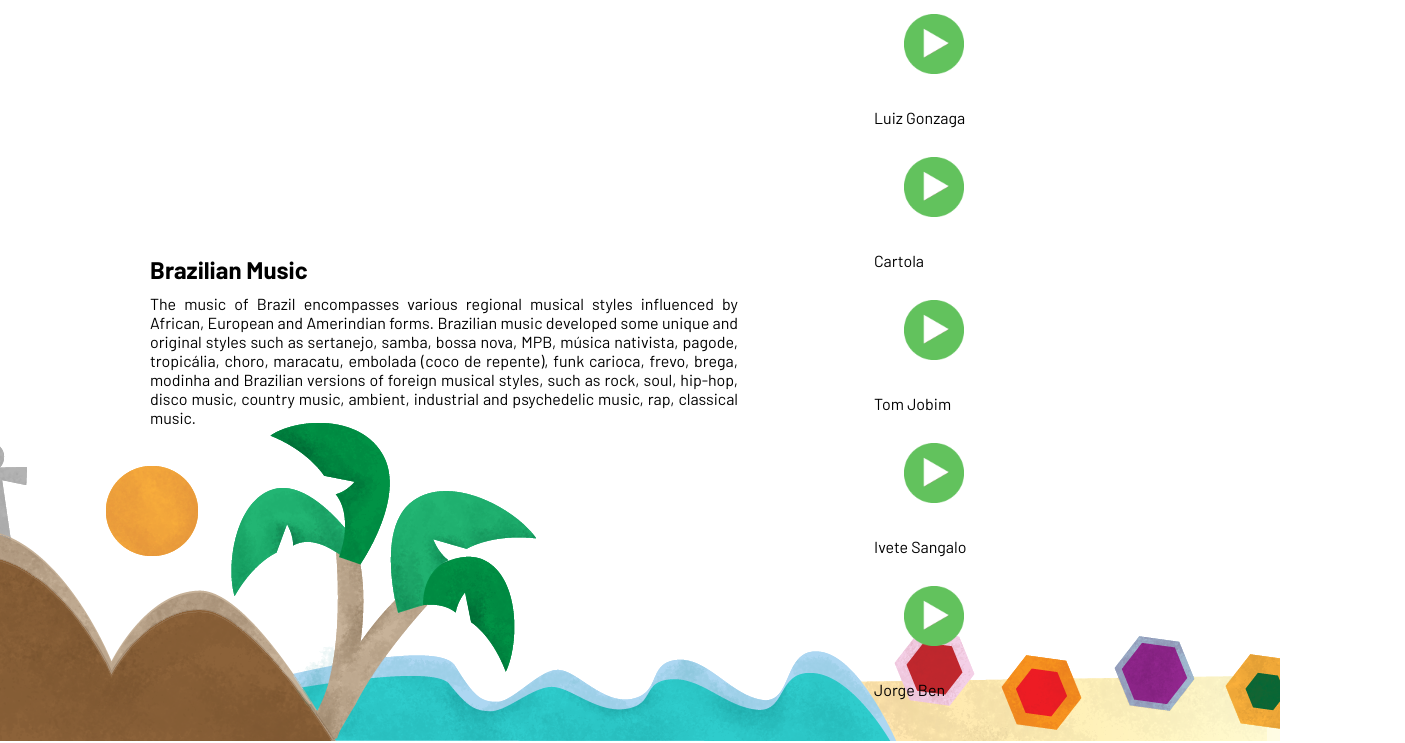
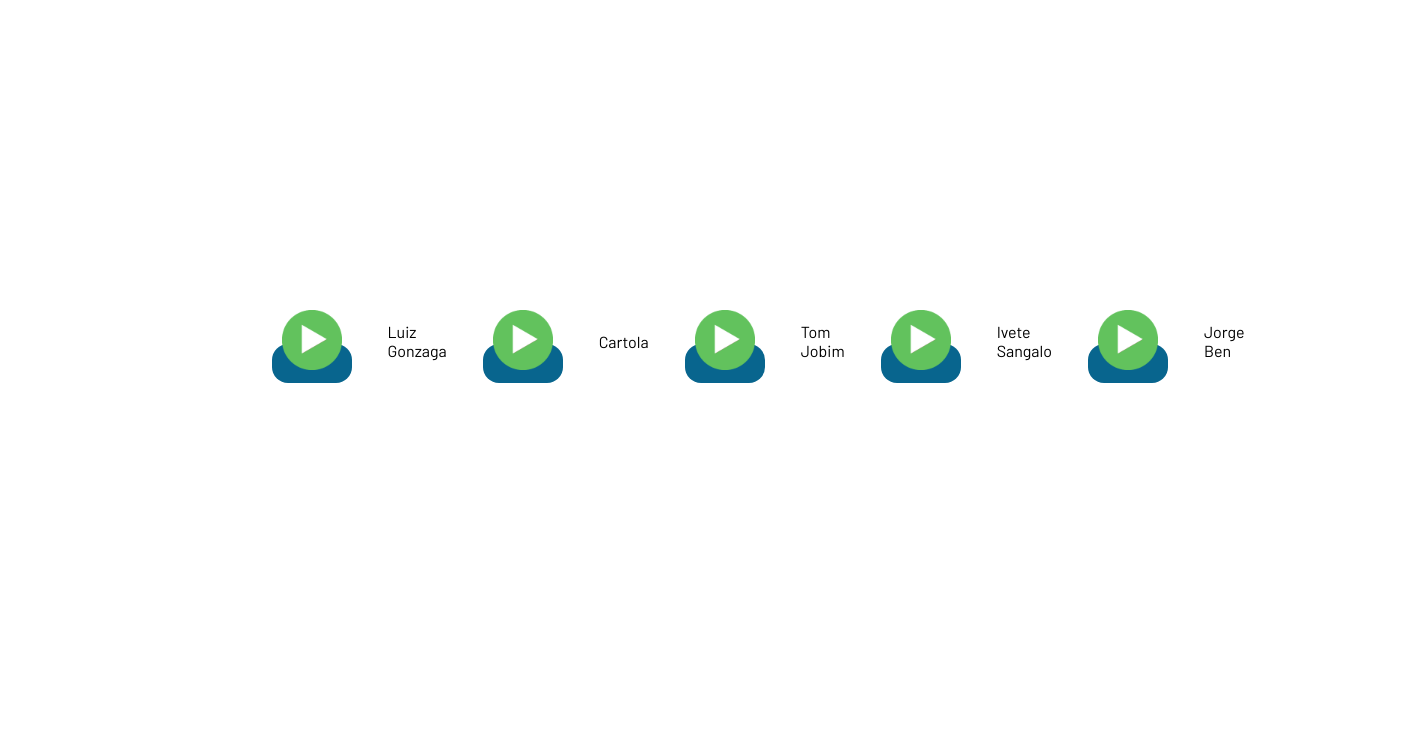
Before and after one commit to fermmotta/sound, a website: page index.html in a window 1280 px wide. Shown: the part 59-802 px from the top of the page, 1405 px wide, since content can reach past the window. Drawn offline with Linux system fonts and the light colour scheme; files whose address does not match are found by name.

Commit message:
Update style.css

```diff
--- a/style.css
+++ b/style.css
@@ -1,11 +1,17 @@
-*{
+* {
   margin: 0;
   padding: 0;
 }
-header{
+
+html {
+  font-family: 'Barlow', sans-serif;
+}
+
+header {
   font-size: 20px;
 }
-nav ul{
+
+nav ul {
   position: fixed;
   top: 0;
   background: white;
@@ -14,69 +20,102 @@ nav ul{
   height: 50px;
   text-align: left;
 }
+
 nav ul a {
   text-decoration: none;
-  color:black;
-  padding:10px 15px 10px 0;
+  color: black;
+  padding: 10px 15px 10px 0;
 }
-nav li{
-  display:inline;
+
+nav li {
+  display: inline;
   list-style-type: none;
   padding-left: 15px;
 }
+
 section {
-  display:flex;
+  display: flex;
   flex-direction: row;
   justify-content: space-around;
-  align-items:center;
+  align-items: center;
   height: 100vh;
 }
+
 article {
-  color: black;
-  width:600px;
-  margin-left:150px;
-  text-align:justify;
+  color: white;
+  width: 600px;
+  margin-left: 150px;
+  text-align: justify;
 }
-article p{
+
+article p {
   padding-top: 10px;
 }
-img{
+
+img {
   width: 60px;
 }
-aside{
+
+aside {
+  display: flex;
+  min-height: 100vh;
+}
+
+aside ul {
   display: flex;
   flex-direction: row;
-  align-items:center;
-  justify-content:center;
-  width:400px;
-  margin-right:150px;
-  min-height: 100vh;
+  align-items: center;
+  margin-right: 150px;
 }
-aside ul li{
+
+aside ul li {
   display: inline-block;
-  margin: 30px;
+  margin: 10px;
 }
-p,h2,nav{
-  font-family: 'Barlow', sans-serif;
+
+aside ul p {
+  display: inline-block;
+  margin: 10px;
 }
-background{
-  background-color:white;
+
+background {
+  background-color: white;
   background-repeat: no-repeat;
   background-size: auto;
 }
-#Brazilian{
-  background-image: url("brasil1.png");
+
+#StarWars {
+  background-color: #07204f;
+}
+
+#Animals {
+  background-color: #cc6c2c;
   background-position: bottom;
 }
-#Italian{
-  background-image: url("italy.png");
+
+#People {
+  background-color: #7c092c;
   background-position: bottom;
 }
-#French{
-  background-image: url("paris.png");
-  background-position: bottom;
-}
-.Sound{
+
+.Sound {
   font-weight: 900;
   font-size: 1.5em;
 }
+
+.sound {
+  font-size: 1.2rem;
+  text-transform: uppercase;
+  letter-spacing: .1rem;
+}
+
+.sound {
+  border-radius: 1rem;
+  margin: 1rem;
+  font-size: 1rem;
+  padding: 10px;
+  width: 400px;
+  text-align: center;
+  color: white;
+  background: #08658e;
+}
```
